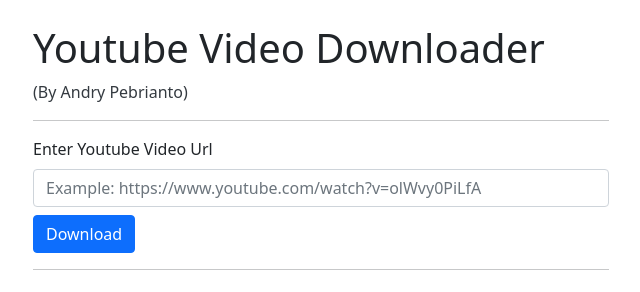
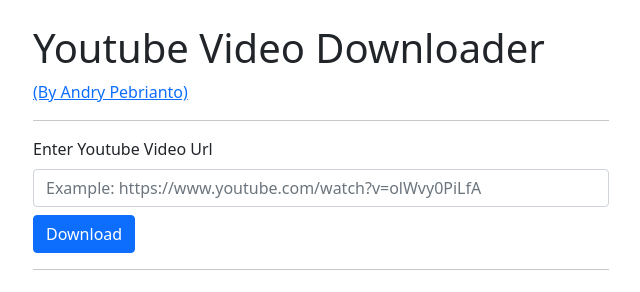
Before and after one commit to Aswassaw/nibiruyt, a website: page public/index.html in a window 1280 px wide. Shown: the whole page, without its empty margins (319-959 px from the left). Drawn offline with nearby package versions, Linux system fonts and the light colour scheme; some packages are replaced by stand-ins of ours; a script that the page names is missing.

Commit message:
Add link and meta tag

```diff
--- a/public/index.html
+++ b/public/index.html
@@ -4,6 +4,9 @@
 <head>
   <!-- Required meta tags -->
   <meta charset="utf-8">
+  <meta name="description" content="Youtube Video Downloader">
+  <meta name="keywords" content="HTML, CSS, JavaScript, Bootstrap, Node.js, Express.js">
+  <meta name="author" content="Andry Pebrianto">
   <meta name="viewport" content="width=device-width, initial-scale=1">
 
   <!-- Bootstrap CSS -->
@@ -16,7 +19,7 @@
 <body>
   <div class="container my-4" style="max-width: 600px;">
     <h1>Youtube Video Downloader</h1>
-    <small style="font-size: 16px; color: #343A40;">(By Andry Pebrianto)</small>
+    <small style="font-size: 16px; color: #343A40;"><a class="link-primary" href="https://github.com/andry-pebrianto" target="_blank" rel="noreferrer">(By Andry Pebrianto)</a></small>
     <hr>
 
     <main>
```
